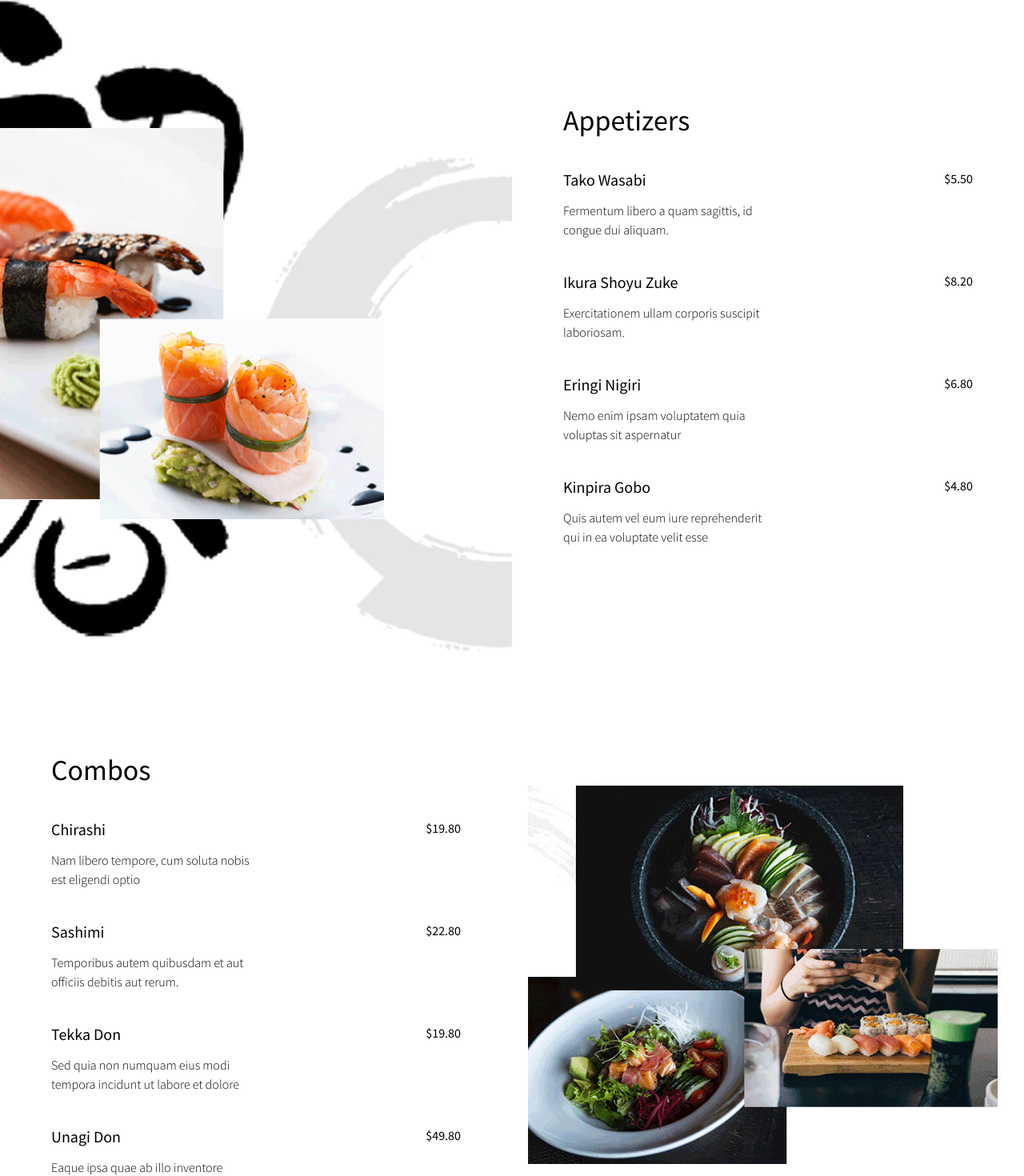
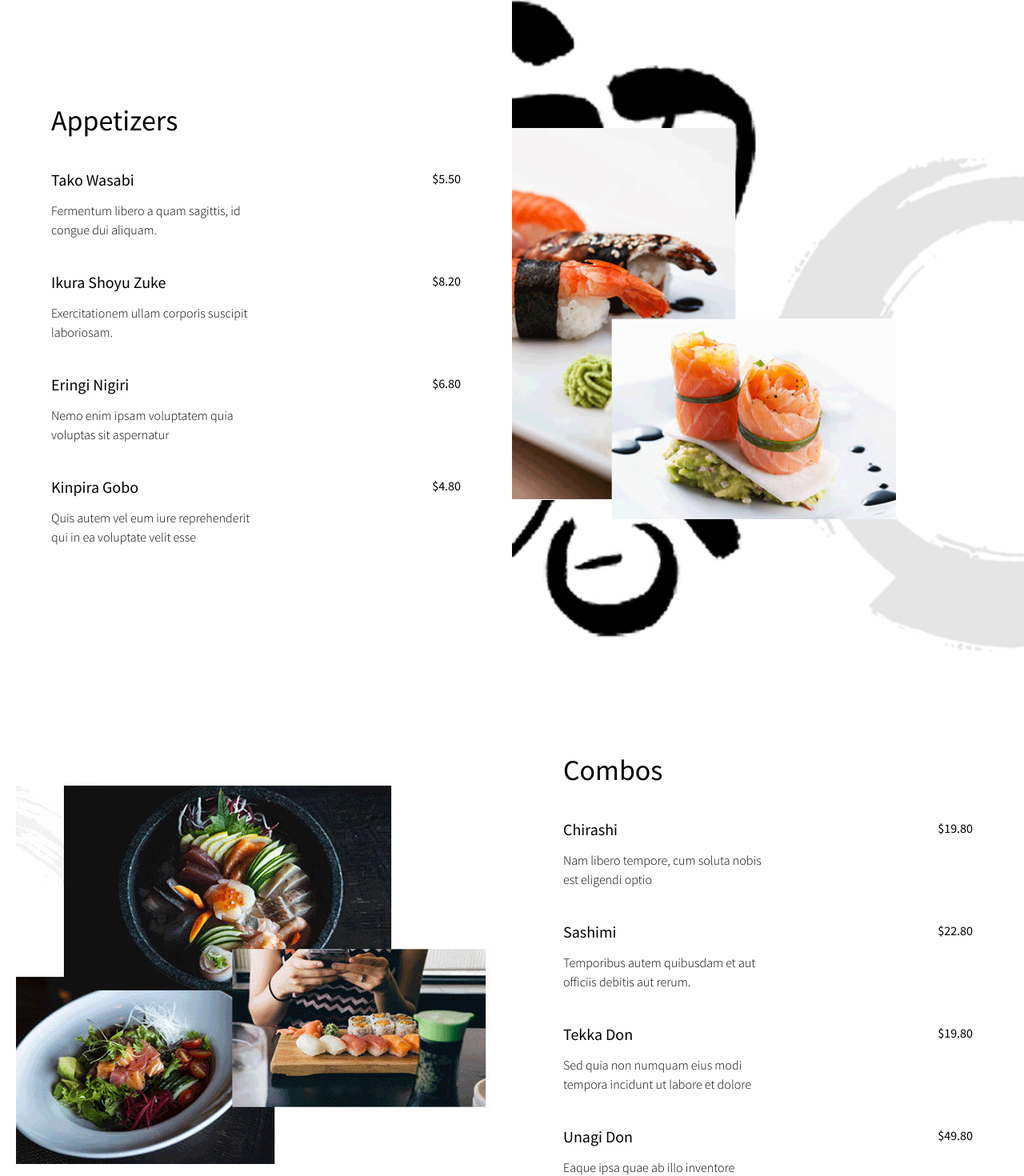
Before and after one commit to jlf0dev/sushi-website, a Next.js app: page / in a window 1280 px wide. Shown: the part 1412-2882 px from the top of the page at 80% size. Built offline with nearby package versions, Linux system fonts and the light colour scheme.

Commit message:
change order of pics and images - add time to mobile menu transition

```diff
--- a/components/Navbar.tsx
+++ b/components/Navbar.tsx
@@ -46,7 +46,7 @@ export default class Navbar extends Component<{}, NavbarState> {
                 <button className="md:hidden" onClick = {() => this.toggleMenu()}>
                   Show menu
                 </button>
-                <div className={`w-full overflow-hidden transition-all ease duration-300 ${this.state.showMobileNav ? "max-h-96" : "max-h-0 invisible"} md:visible md:max-h-fit md:w-auto`}>
+                <div className={`w-full overflow-hidden transition-all ease duration-500 ${this.state.showMobileNav ? "max-h-96" : "max-h-0 invisible"} md:visible md:max-h-fit md:w-auto`}>
                     <ul className="flex flex-col md:flex-row justify-between items-center gap-14 mt-3 font-light">
                         <li>
                           <a>Home</a>
--- a/pages/index.tsx
+++ b/pages/index.tsx
@@ -39,12 +39,12 @@ const Home: NextPage = () => {
             Selected Menu
           </h2>
         </div>
-        <div className="md:w-1/2 flex items-center">
-          <div className="pr-[25%] pt-[25%] pb-[25%] bg-[url('../public/bg-splash-2.png')] bg-no-repeat bg-cover">
+        <div className="w-full md:w-1/2 md:order-2 flex items-center">
+          <div className="w-full pr-[25%] pt-[25%] pb-[25%] bg-[url('../public/bg-splash-2.png')] bg-no-repeat bg-cover">
             <Image src={sushiPic2} alt="Picture of Sushi" />
           </div>
         </div>
-        <div className="md:w-1/2 p-[5%]">
+        <div className="md:w-1/2 p-[5%] md:order-1">
           <h4 className="text-4xl pb-10">Appetizers</h4>
           <span className="border-t-black w-10 h-10"/>
           <div className="grid grid-cols-2 gap-y-10">
@@ -79,9 +79,9 @@ const Home: NextPage = () => {
           </div>
         </div>
         {/* Combos */}
-        <div className="flex flex-col md:flex-row flex-wrap pt-[5%] items-center justify-center">
-          <div className="md:w-1/2 flex justify-center md:order-2">
-            <Image src={sushiPic3} alt="Picture of Sushi" />
+        <div className="flex flex-col md:flex-row md:order-3 flex-wrap pt-[5%] items-center justify-center">
+          <div className="md:w-1/2 flex justify-center">
+            <Image src={sushiPic3} alt="Picture of Combos" />
           </div>
           <div className="md:w-1/2 p-[5%]">
             <h4 className="text-4xl pb-10">Combos</h4>
```
